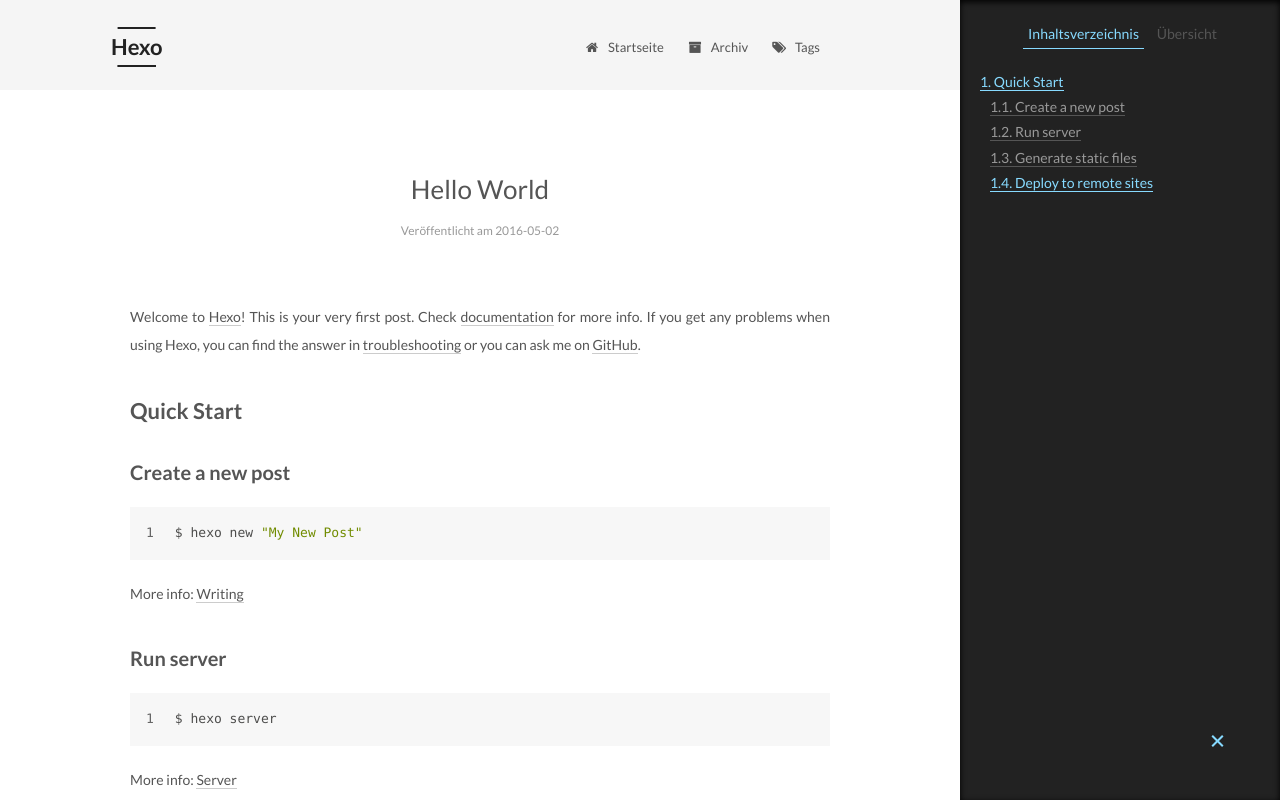
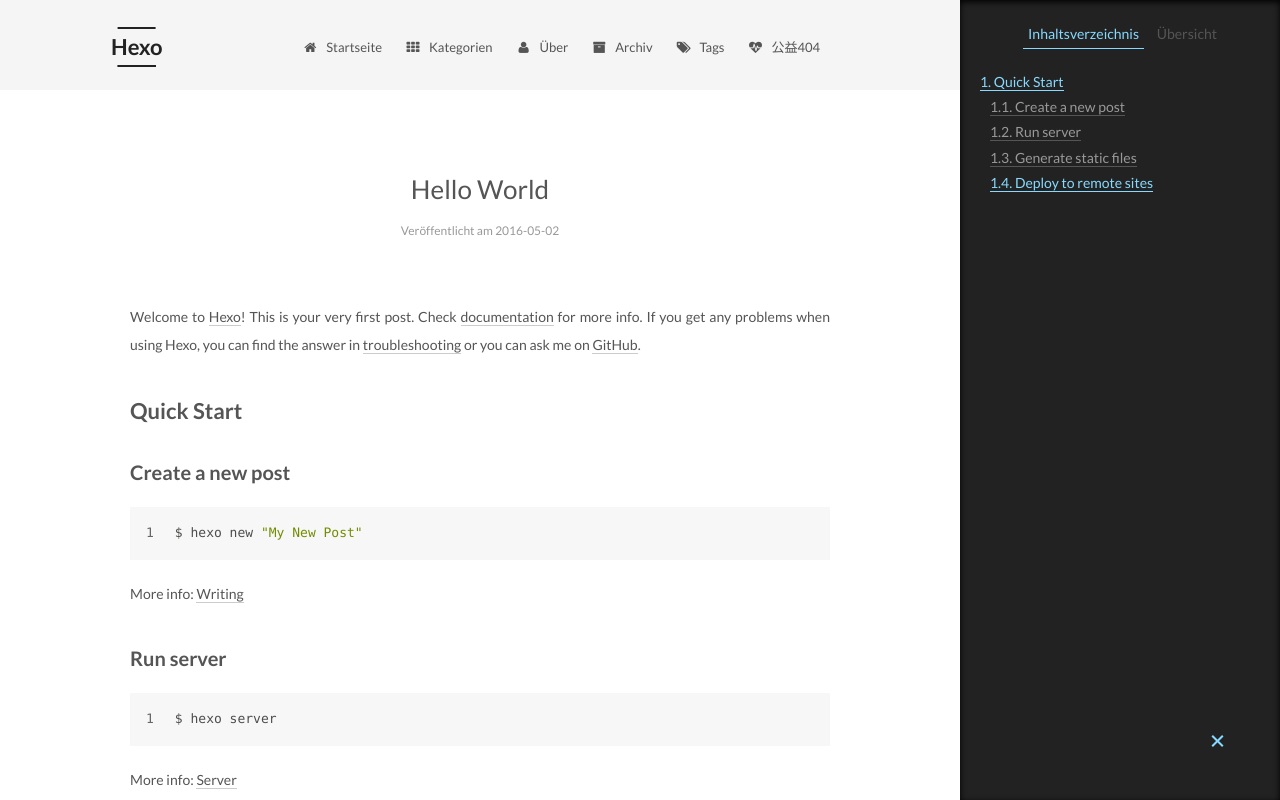
Before and after one commit to chengwu/chengwu.github.io, a plain HTML site: page 2016/05/02/hello-world/index.html in a window 1280 px wide. Shown: the top 800 px of the page. Drawn offline with Linux system fonts and the light colour scheme.

Commit message:
Site updated: 2016-05-02 02:04:35

```diff
--- a/2016/05/02/hello-world/index.html
+++ b/2016/05/02/hello-world/index.html
@@ -173,6 +173,26 @@ Quick">
         </li>
 
 
+        <li class="menu-item menu-item-categories">
+          <a href="/categories" rel="section">
+
+              <i class="menu-item-icon fa fa-th fa-fw"></i> <br />
+
+            Kategorien
+          </a>
+        </li>
+
+
+        <li class="menu-item menu-item-about">
+          <a href="/about" rel="section">
+
+              <i class="menu-item-icon fa fa-user fa-fw"></i> <br />
+
+            Über
+          </a>
+        </li>
+
+
         <li class="menu-item menu-item-archives">
           <a href="/archives" rel="section">
 
@@ -189,6 +209,16 @@ Quick">
               <i class="menu-item-icon fa fa-tags fa-fw"></i> <br />
 
             Tags
+          </a>
+        </li>
+
+
+        <li class="menu-item menu-item-commonweal">
+          <a href="/404.html" rel="section">
+
+              <i class="menu-item-icon fa fa-heartbeat fa-fw"></i> <br />
+
+            公益404
           </a>
         </li>
 
--- a/css/main.css
+++ b/css/main.css
@@ -1534,7 +1534,7 @@ pre .javascript .function {
   width: 4px;
   height: 4px;
   border-radius: 50%;
-  background: #ff4788;
+  background: #c2887c;
 }
 .links-of-blogroll {
   font-size: 13px;
```
Also changed, not shown: archives/2016/05/index.html (+30 -0 lines), archives/2016/index.html (+30 -0 lines), archives/index.html (+30 -0 lines), index.html (+30 -0 lines).
